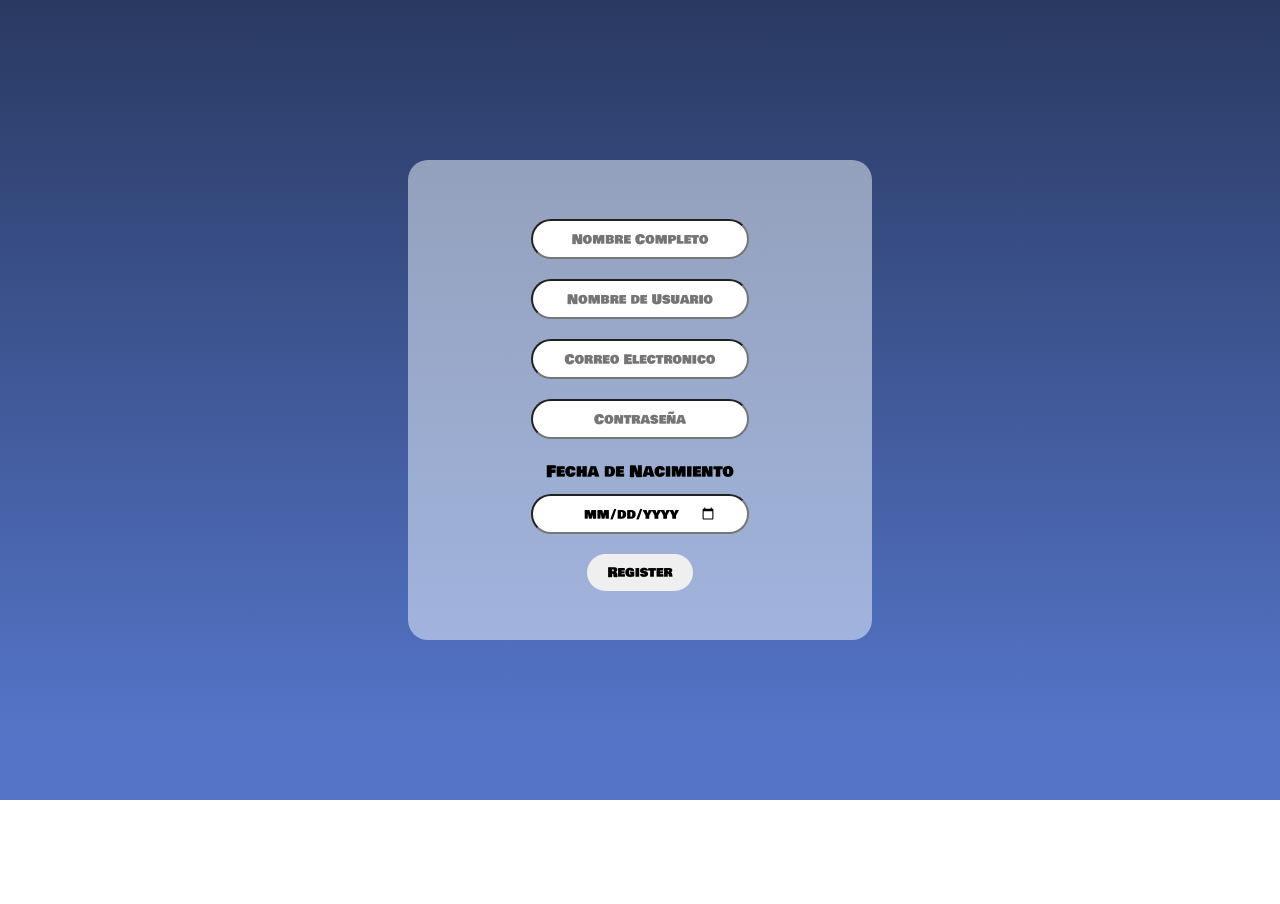
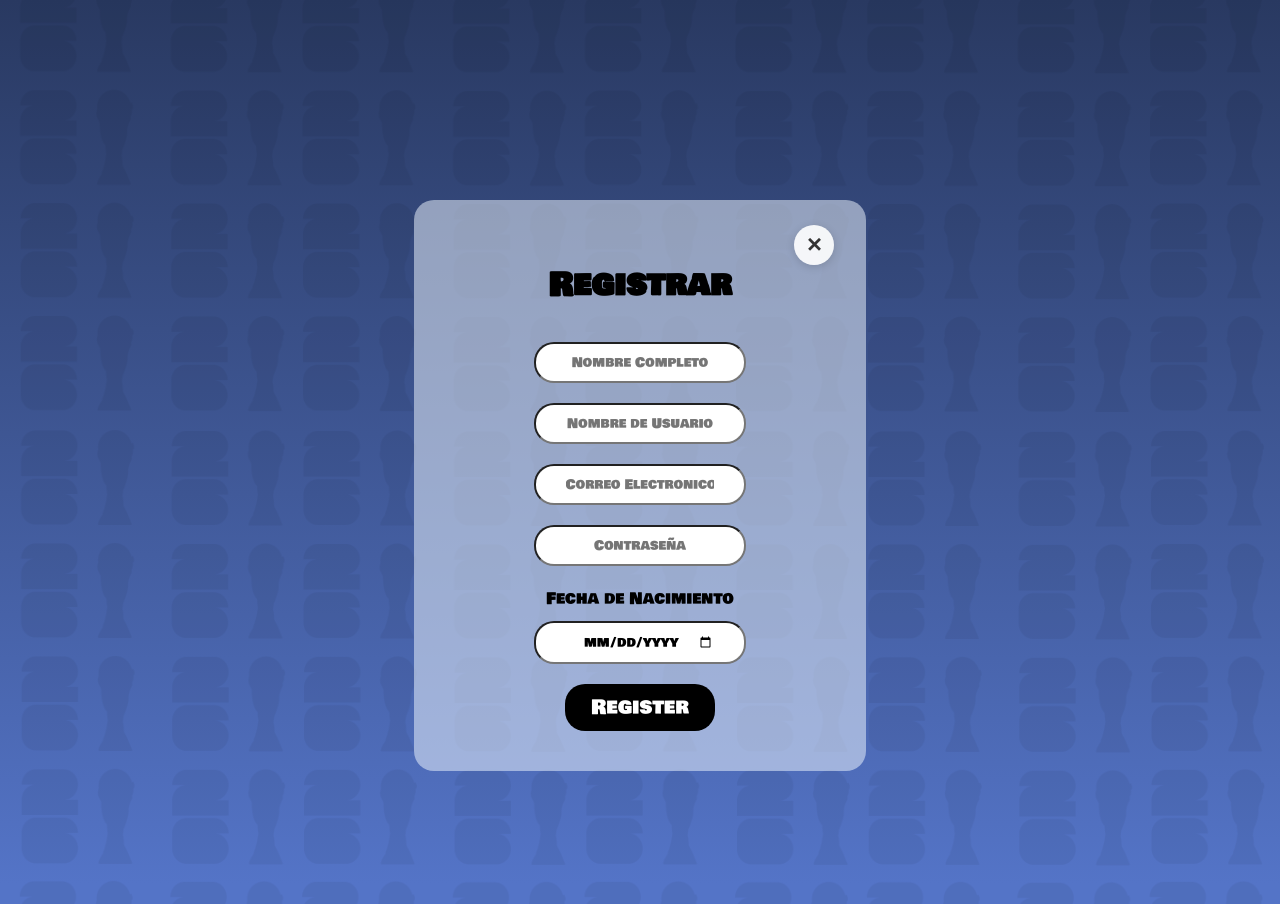
Before and after one commit to Spherelim/POI_Proyect, a React (Vite) app: page /Singup in a window 1280 px wide. Shown: the top 904 px of the page. Before the commit the page ends 800 px from the top, so only its background shows below. Built offline with nearby package versions, Linux system fonts and the light colour scheme.

Commit message:
Mejora en diseño de registro

```diff
--- a/src/pages/Singup.css
+++ b/src/pages/Singup.css
@@ -1,7 +1,28 @@
-.Sing{
-    height: 100dvh;
+.Image-Wrapper-Registro{
+    position: relative;
+    overflow: hidden;
+}
+
+.Imagen-Fondo-Registro{
+     position: absolute;
+    top: 0;
+    left: 0;
+    width: 100%;
+    height: 100%;
+    background-image: url("../assets/images/Fondo 1.png");
+    background-size: cover;
+    background-position: center;
+    opacity: 0.05;
+    z-index: 0;
+}
+
+.Sing {
+    min-height: 100dvh;
     display: flex;
     justify-content: center;
+    align-items: center;
+    padding: 40px 20px;
+    box-sizing: border-box;
 }
 
 .Content p{
@@ -9,3 +30,9 @@
     margin-top: 10px;
     user-select: none;
 }
+.Btn-Registrar{
+    width: 150px;
+    background-color: rgb(0, 0, 0);
+    color: white;
+    font-size: 20px;
+}
--- a/src/pages/Singup.jsx
+++ b/src/pages/Singup.jsx
@@ -4,15 +4,29 @@ import "./Singup.css"
 function SingUp(){
     const navigate = useNavigate();
     return(
+
+         <div className="Image-Wrapper-Registro">
+
+            <div className= "Imagen-Fondo-Registro"></div>
+
             <div className="Sing">
                 <div className="Content">
+
+                    <button
+                        className="Btn-Cerrar"
+                        onClick={() => navigate("/")}
+                        aria-label="Regresar a inicio">✕
+                    </button>
+
+                    <h1 className="Registrar">Registrar</h1>
                     <input type="text" placeholder="Nombre Completo" />
                     <input type="text" placeholder="Nombre de Usuario" />
                     <input type="email" placeholder="Correo Electronico" />
                     <input type="password" placeholder="Contraseña" />
                     <p>Fecha de Nacimiento</p>
                     <input type="date" placeholder="Fecha de Nacimiento" />
-                <button onClick={()=>navigate("/Chat")}>Register</button>
+                    <button className="Btn-Registrar" onClick={()=>navigate("/Chat")}>Register</button>
+                </div>
             </div>
         </div>
     )
```
Lines whose indentation alone changed are shown as unchanged.
